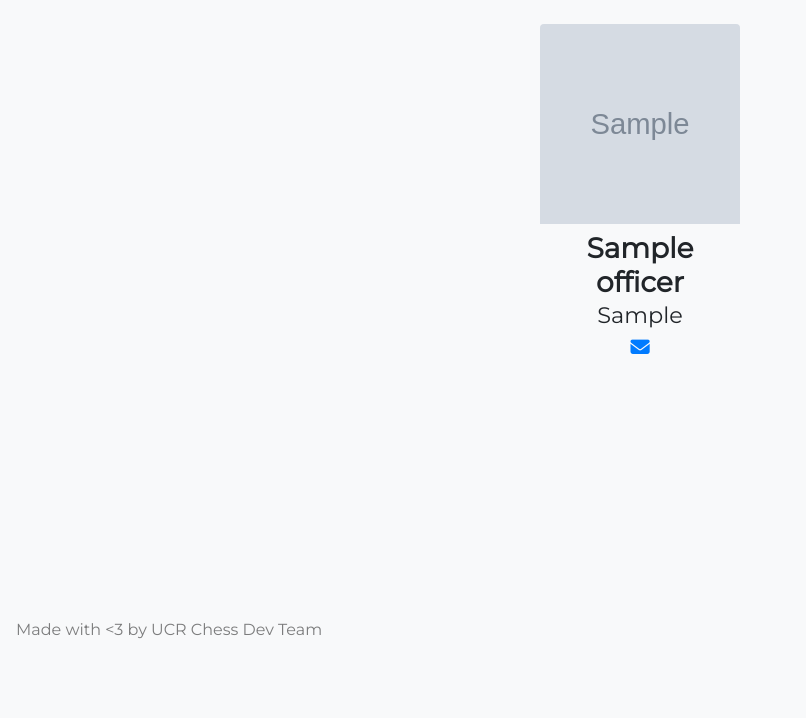
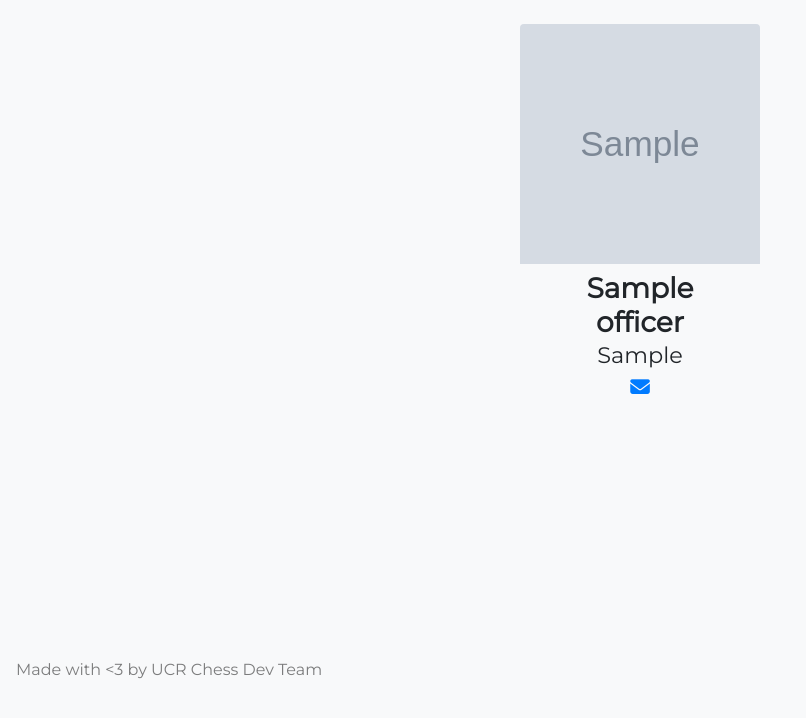
Before and after one commit to ucrchessdevelopers/ucr-chess, a Django app: page /about/ in a window 1280 px wide. Shown: the part 56-774 px from the top of the page, without its empty margins (0-806 px from the left). Run offline with Django 3.2, Linux system fonts and the light colour scheme; tables that the repository leaves empty hold one stand-in row (values such as "Sample post"); grey boxes marked "Sample" are stand-in pictures; some libraries are stand-ins or nearby versions.

Commit message:
Slight model changes, fix navbar chess icon, updated scalability for about page

```diff
--- a/hello/admin.py
+++ b/hello/admin.py
@@ -9,7 +9,7 @@ class PlayerAdmin(admin.ModelAdmin):
     list_display = ['firstname', 'lastname', 'rating', 'last_active']
     ordering = ['-rating']
     fields = ['firstname', 'lastname', 'rating']
-    readonly_fields = ['last_active', 'rating_diff', 'games_played', 'wins', 'losses', 'draws']
+    readonly_fields = ['last_active', 'rating_diff', 'wins', 'losses', 'draws']
 
 admin.site.register(Player, PlayerAdmin)
 
--- a/hello/models/Player.py
+++ b/hello/models/Player.py
@@ -9,7 +9,6 @@ class Player(models.Model):
     lastname = models.CharField(max_length = 30, help_text="Same as previous field; please make sure entry is correct. These are integral to how we match players to their history")
     rating = models.IntegerField(default=1500)
     rating_diff = models.IntegerField(default=0, blank=True)
-    games_played = models.IntegerField(default=0, blank=True)
     last_active = models.DateField(auto_now=False, auto_now_add=False, blank=True, default=datetime.now())
     wins = models.IntegerField(default=0, blank=True)
     losses = models.IntegerField(default=0, blank=True)
--- a/hello/models/VegaChessEntry.py
+++ b/hello/models/VegaChessEntry.py
@@ -133,8 +133,8 @@ def parse_vega_chess_entry(sender, instance, **kwargs):
 
         SelectedPlayer = Player.objects.get(firstname=fn, lastname=ln)
 
-
-        SelectedPlayer.last_active = instance.tournament_date
+        if instance.tournament_date > SelectedPlayer.last_active:
+            SelectedPlayer.last_active = instance.tournament_date
         SelectedPlayer.rating_diff = ratingsN[i] - SelectedPlayer.rating
         SelectedPlayer.rating = ratingsN[i]
         SelectedPlayer.save()
--- a/hello/static/css/about.css
+++ b/hello/static/css/about.css
@@ -3,12 +3,20 @@ body {
 }
 .officer-picture {
   object-fit: cover;
+  width: 30vh;
+  height: 30vh;
 }
 .officer-info {
   position: relative;
   z-index: 0;
   transition: 0.2s;
   transition: z-index .6s;
+}
+.officer-position{
+  font-size: 1.4em;
+}
+.officer-contact{
+  font-size:calc(10px + 1.2vh);
 }
 
 h3.officer-info {
@@ -19,9 +27,8 @@ h3.officer-info {
 }
 
 .trigger-zone {
-  width: 70%;
-  max-width: 16.5em;
-  height: 18em;
+  width: 34vh;
+  height: 40vh;
   background-color: gray;
   border: 2px solid red;
   margin: auto;
@@ -44,7 +51,7 @@ h3.officer-info {
   transition: 0.2s;
 }
 .about-box {
-  width: 12.5em;
+  width: 30vh;
   /*max-width: 16.5em;*/
   background-color: #F1F1F1;
   margin: auto;
--- a/hello/templates/about.html
+++ b/hello/templates/about.html
@@ -4,16 +4,16 @@
 {% block content %}
 <link rel="stylesheet" href="{% static 'css/about.css' %}">
 
-<div class="container mt-6" style="padding-bottom: 15em;">
+<div class="container mt-6" style="padding-bottom: 15em; max-width: 80%;">
     {% for officer in officerData %}
       {% if forloop.first %}<div class="row mt-3">{% endif %}
       <div class="col-sm center-block text-center">
       <div style="position: relative;">
-        <div class="trigger-zone"></div>
-        <img class="mt-3 rounded-top officer-picture officer-info" src="{{ officer.picture.url }}" alt="Officer Picture" width=200em height=200em>
+        <div class="mt-2 trigger-zone"></div>
+        <img class="mt-3 rounded-top officer-picture officer-info" src="{{ officer.picture.url }}" alt="Officer Picture">
         <h3 class="mt-2 mb-0 officer-info">{{ officer.name }}</h3>
-        <div class="officer-info" style="font-size: 1.4em;">{{ officer.position }}</div>
-        <a href="mailto:{{officer.email}}" class="officer-info" style="font-size:1.2em;"><i class="fas fa-envelope"></i></a>
+        <div class="officer-info officer-position">{{ officer.position }}</div>
+        <a href="mailto:{{officer.email}}" class="officer-info officer-contact"><i class="fas fa-envelope"></i></a>
         <div class="about-box rounded-lg"><p class="mb-0 officer-about border rounded-lg">{{ officer.about }}</p></div>
       </div>
       </div>
--- a/hello/templates/template.html
+++ b/hello/templates/template.html
@@ -14,7 +14,7 @@
   </head>
   <body class="pt-5">
     <nav class="navbar fixed-top navbar-expand-sm navbar-dark bg-dark">
-      <a class="navbar-brand" href="#">
+      <a class="navbar-brand" href="../">
         <i class="fas fa-chess mr-2"></i>
         Chess Club @ UCR
       </a>
```
